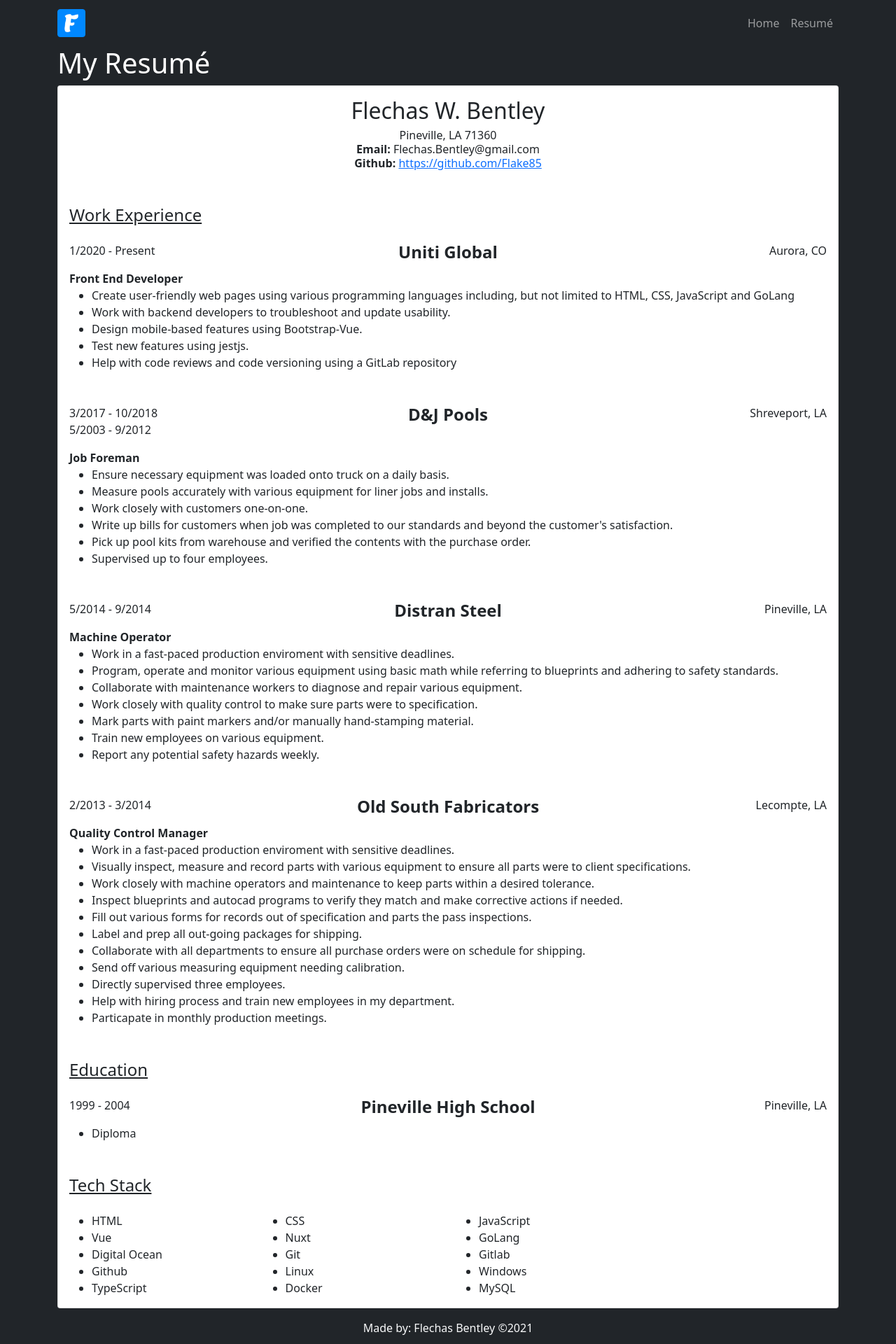
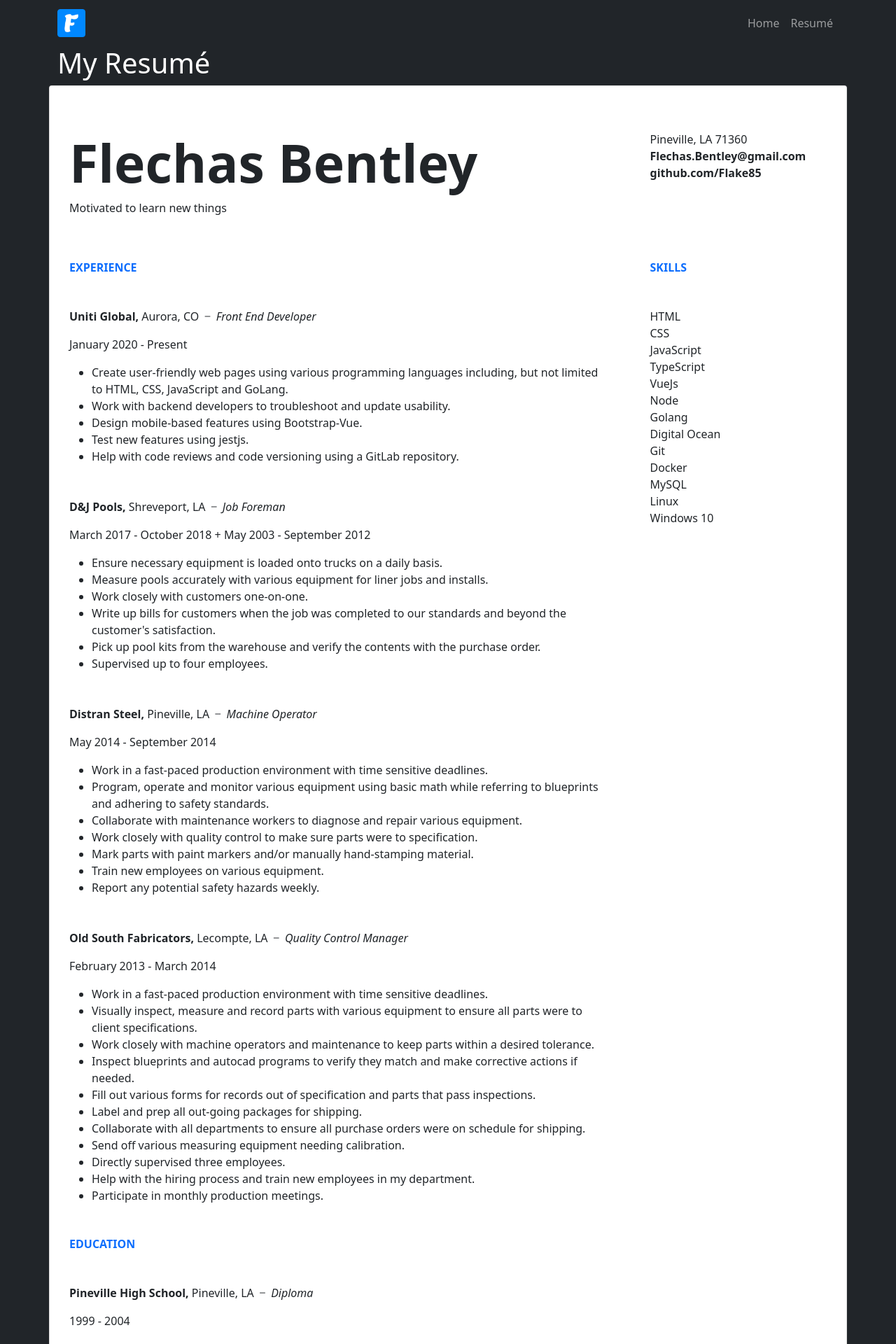
Before and after one commit to Flake85/flechasbentley.com, a Vue app: page /resume in a window 1280 px wide. Shown: the top 1920 px of the page at 70% size. Built offline with nearby package versions, Linux system fonts and the light colour scheme.

Commit message:
updated resume page

```diff
--- a/src/views/Home.vue
+++ b/src/views/Home.vue
@@ -115,8 +115,6 @@ export default defineComponent({
 #banner {
   height: calc(100vh - 65.97px);
   display: flex;
-  // TODO: decide on the following:
-  // background-image: linear-gradient(to right, #08f, #30cc8b);
 }
 .panel {
   flex: 1;
--- a/src/views/Resume.vue
+++ b/src/views/Resume.vue
@@ -1,103 +1,59 @@
 <template>
   <div id="resume" class="container">
     <div class="row">
-      <div class="col">
       <h1 class="txt-white">My Resumé</h1>
+    </div>
+    <div class="row">
+      <div class="card">
+        <div class="card-body">
+          <div class="row mb-5 mt-5">
+            <div class="col-9">
+              <h1 class="card-title"><strong>Flechas Bentley</strong></h1>
+              <p>Motivated to learn new things</p>
+            </div>
+            <div class="col-3">
+              <p>
+                Pineville, LA 71360 <br />
+                <strong>Flechas.Bentley@gmail.com</strong><br />
+                <strong>github.com/Flake85</strong>
+              </p>
             </div>
           </div>
           <div class="row">
-      <div class="col">
-        <div class="card">
-          <div class="card-body">
-            <div class="text-center mb-2">
-              <h2 class="card-title">Flechas W. Bentley</h2>
-              <p class="card-subtitle">Pineville, LA 71360</p>
-              <p class="card-subtitle">
-                <strong>Email: </strong>Flechas.Bentley@gmail.com
-              </p>
-              <p class="card-subtitle mb-5">
-                <strong>Github: </strong
-                ><a target="_blank" href="https://github.com/Flake85"
-                  >https://github.com/Flake85</a
-                >
-              </p>
-            </div>
-            <h4 class="text-decoration-underline mb-4">Work Experience</h4>
+            <div class="col-9 pe-5">
+              <h6 class="section-title"><strong>EXPERIENCE</strong></h6>
               <div v-for="job in jobs" :key="job.company" class="mb-5">
                 <div class="row">
-                <div class="col-sm text-sm-center order-sm-2">
-                  <h4 class="mb-0">
-                    <strong>{{ job.company }}</strong>
-                  </h4>
+                  <p>
+                    <strong>{{ job.company }}, </strong> {{ job.location }}
+                    <i class="bi bi-dash"></i> <em>{{ job.title }}</em
+                    ><br />
+                  </p>
+                  <p class="fw-light">{{ job.datesEmployed }}</p>
                 </div>
-                <div class="col-sm text-sm-end order-sm-3">
-                  <p class="mb-0">{{ job.location }}</p>
-                </div>
-                <div class="col-sm order-sm-1">
-                  <div v-if="job.datesEmployed2">
-                    <p class="mb-0">{{ job.datesEmployed }}</p>
-                    <p>{{ job.datesEmployed2 }}</p>
-                  </div>
-                  <div v-else>
-                    <p>{{ job.datesEmployed }}</p>
-                  </div>
-                </div>
-              </div>
-              <p class="mb-0">
-                <strong>{{ job.title }}</strong>
-              </p>
                 <ul>
                   <li v-for="(duty, index) in job.duties" :key="index">
                     {{ duty.duty }}
                   </li>
                 </ul>
               </div>
-            <h4 class="text-decoration-underline mb-4">Education</h4>
-            <div class="row">
-              <div class="col-sm text-sm-center order-sm-2">
-                <h4 class="mb-0"><strong>Pineville High School</strong></h4>
             </div>
-              <div class="col-sm text-sm-end order-sm-3">
-                <p class="mb-0">Pineville, LA</p>
-              </div>
-              <div class="col-sm order-sm-1">
-                <p>1999 - 2004</p>
+            <div class="col-3">
+              <h6 class="section-title"><strong>SKILLS</strong></h6>
+              <div v-for="skill in skills" :key="skill">
+                {{ skill }}
               </div>
             </div>
-            <ul class="mb-5">
-              <li>Diploma</li>
-            </ul>
-            <h4 class="text-decoration-underline mb-4">Tech Stack</h4>
+          </div>
           <div class="row">
-              <div class="col-sm">
-                <ul class="mb-0">
-                  <li>HTML</li>
-                  <li>Vue</li>
-                  <li>Digital Ocean</li>
-                  <li>Github</li>
-                  <li>TypeScript</li>
-                </ul>
+            <h6 class="section-title"><strong>EDUCATION</strong></h6>
           </div>
-              <div class="col-sm">
-                <ul class="mb-0">
-                  <li>CSS</li>
-                  <li>Nuxt</li>
-                  <li>Git</li>
-                  <li>Linux</li>
-                  <li>Docker</li>
-                </ul>
-              </div>
-              <div class="col-sm">
-                <ul class="mb-0">
-                  <li>JavaScript</li>
-                  <li>GoLang</li>
-                  <li>Gitlab</li>
-                  <li>Windows</li>
-                  <li>MySQL</li>
-                </ul>
-              </div>
-              <div class="col"><span /></div>
-            </div>
+          <div class="row">
+            <p>
+              <strong>Pineville High School, </strong> Pineville, LA
+              <i class="bi bi-dash"></i> <em>Diploma</em><br />
+            </p>
+            <p class="fw-light">1999 - 2004</p>
           </div>
         </div>
       </div>
@@ -114,12 +70,12 @@ export default defineComponent({
         {
           company: "Uniti Global",
           location: "Aurora, CO",
-          datesEmployed: "1/2020 - Present",
+          datesEmployed: "January 2020 - Present",
           title: "Front End Developer",
           duties: [
             {
               duty:
-                "Create user-friendly web pages using various programming languages including, but not limited to HTML, CSS, JavaScript and GoLang"
+                "Create user-friendly web pages using various programming languages including, but not limited to HTML, CSS, JavaScript and GoLang."
             },
             {
               duty:
@@ -133,35 +89,35 @@ export default defineComponent({
             },
             {
               duty:
-                " Help with code reviews and code versioning using a GitLab repository"
+                "Help with code reviews and code versioning using a GitLab repository."
             }
           ]
         },
         {
           company: "D&J Pools",
           location: "Shreveport, LA",
-          datesEmployed: "3/2017 - 10/2018",
-          datesEmployed2: "5/2003 - 9/2012",
+          datesEmployed:
+            "March 2017 - October 2018 + May 2003 - September 2012",
           title: "Job Foreman",
           duties: [
             {
               duty:
-                "Ensure necessary equipment was loaded onto truck on a daily basis."
+                "Ensure necessary equipment is loaded onto trucks on a daily basis."
             },
             {
               duty:
-                "Measure pools accurately with various equipment for liner jobs and installs."
+                "Measure pools accurately with various equipment for liner jobs and installs. "
             },
             {
               duty: "Work closely with customers one-on-one."
             },
             {
               duty:
-                "Write up bills for customers when job was completed to our standards and beyond the customer's satisfaction."
+                "Write up bills for customers when the job was completed to our standards and beyond the customer's satisfaction."
             },
             {
               duty:
-                "Pick up pool kits from warehouse and verified the contents with the purchase order."
+                "Pick up pool kits from the warehouse and verify the contents with the purchase order."
             },
             {
               duty: "Supervised up to four employees."
@@ -171,12 +127,12 @@ export default defineComponent({
         {
           company: "Distran Steel",
           location: "Pineville, LA",
-          datesEmployed: "5/2014 - 9/2014",
+          datesEmployed: "May 2014 - September 2014",
           title: "Machine Operator",
           duties: [
             {
               duty:
-                "Work in a fast-paced production enviroment with sensitive deadlines."
+                "Work in a fast-paced production environment with time sensitive deadlines."
             },
             {
               duty:
@@ -205,12 +161,12 @@ export default defineComponent({
         {
           company: "Old South Fabricators",
           location: "Lecompte, LA",
-          datesEmployed: "2/2013 - 3/2014",
+          datesEmployed: "February 2013 - March 2014",
           title: "Quality Control Manager",
           duties: [
             {
               duty:
-                "Work in a fast-paced production enviroment with sensitive deadlines."
+                "Work in a fast-paced production environment with time sensitive deadlines."
             },
             {
               duty:
@@ -222,11 +178,11 @@ export default defineComponent({
             },
             {
               duty:
-                "Inspect blueprints and autocad programs to verify they match and make corrective actions if needed."
+                "Inspect blueprints and autocad programs to verify they match and make corrective actions if needed. "
             },
             {
               duty:
-                "Fill out various forms for records out of specification and parts the pass inspections."
+                "Fill out various forms for records out of specification and parts that pass inspections."
             },
             {
               duty: "Label and prep all out-going packages for shipping."
@@ -243,13 +199,28 @@ export default defineComponent({
             },
             {
               duty:
-                "Help with hiring process and train new employees in my department."
+                "Help with the hiring process and train new employees in my department."
             },
             {
-              duty: "Particapate in monthly production meetings."
+              duty: "Participate in monthly production meetings."
             }
           ]
         }
+      ],
+      skills: [
+        "HTML",
+        "CSS",
+        "JavaScript",
+        "TypeScript",
+        "VueJs",
+        "Node",
+        "Golang",
+        "Digital Ocean",
+        "Git",
+        "Docker",
+        "MySQL",
+        "Linux",
+        "Windows 10"
       ]
     };
   }
@@ -262,8 +233,11 @@ export default defineComponent({
 .txt-white {
   color: white;
 }
-.tech-list {
-  float: left;
-  margin: 0 20px;
+.card-title {
+  font-size: 75px;
+}
+.section-title {
+  margin-bottom: 3rem;
+  color: #0d6efd;
 }
 </style>
```
Lines whose indentation alone changed are shown as unchanged.
